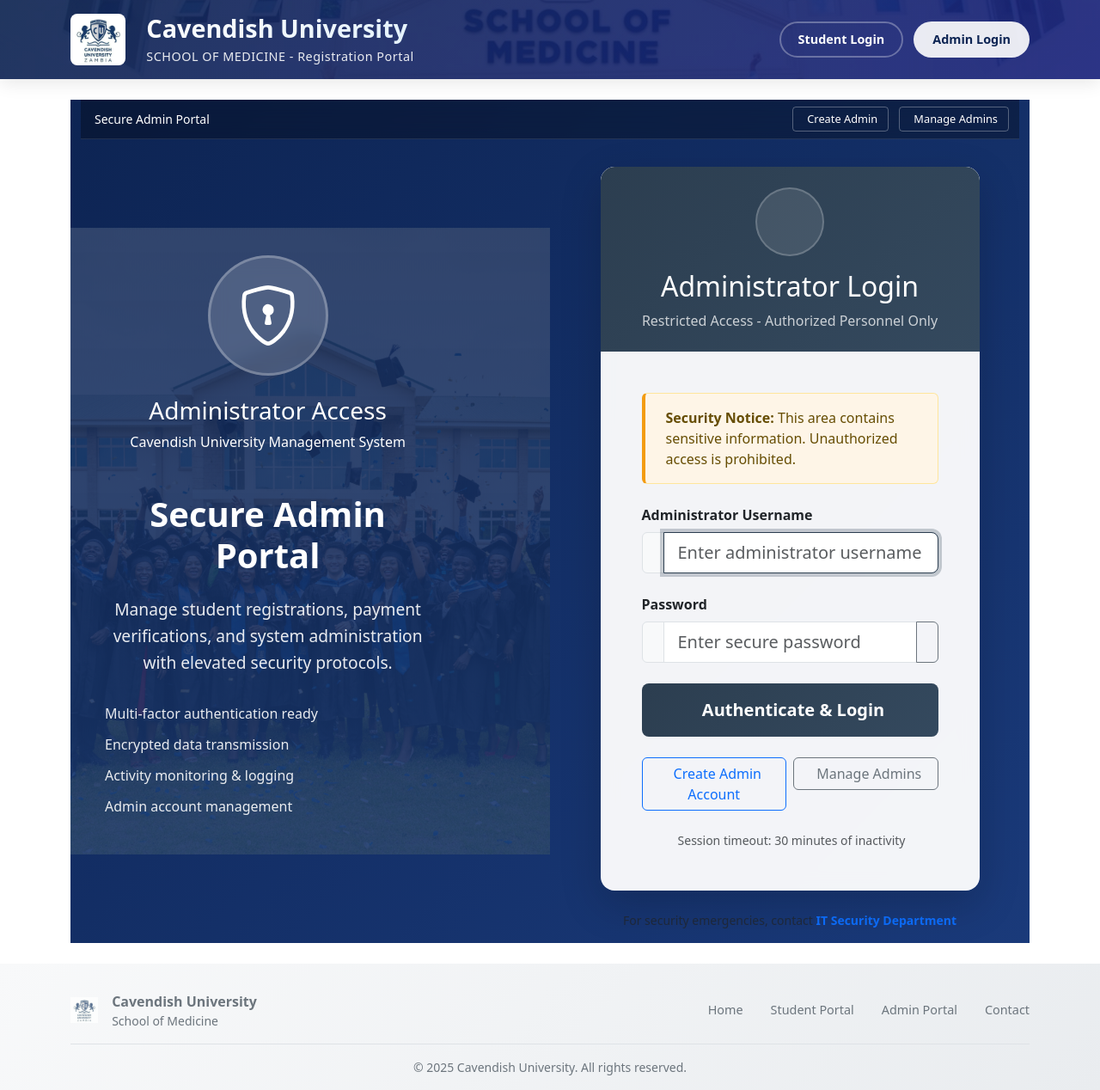
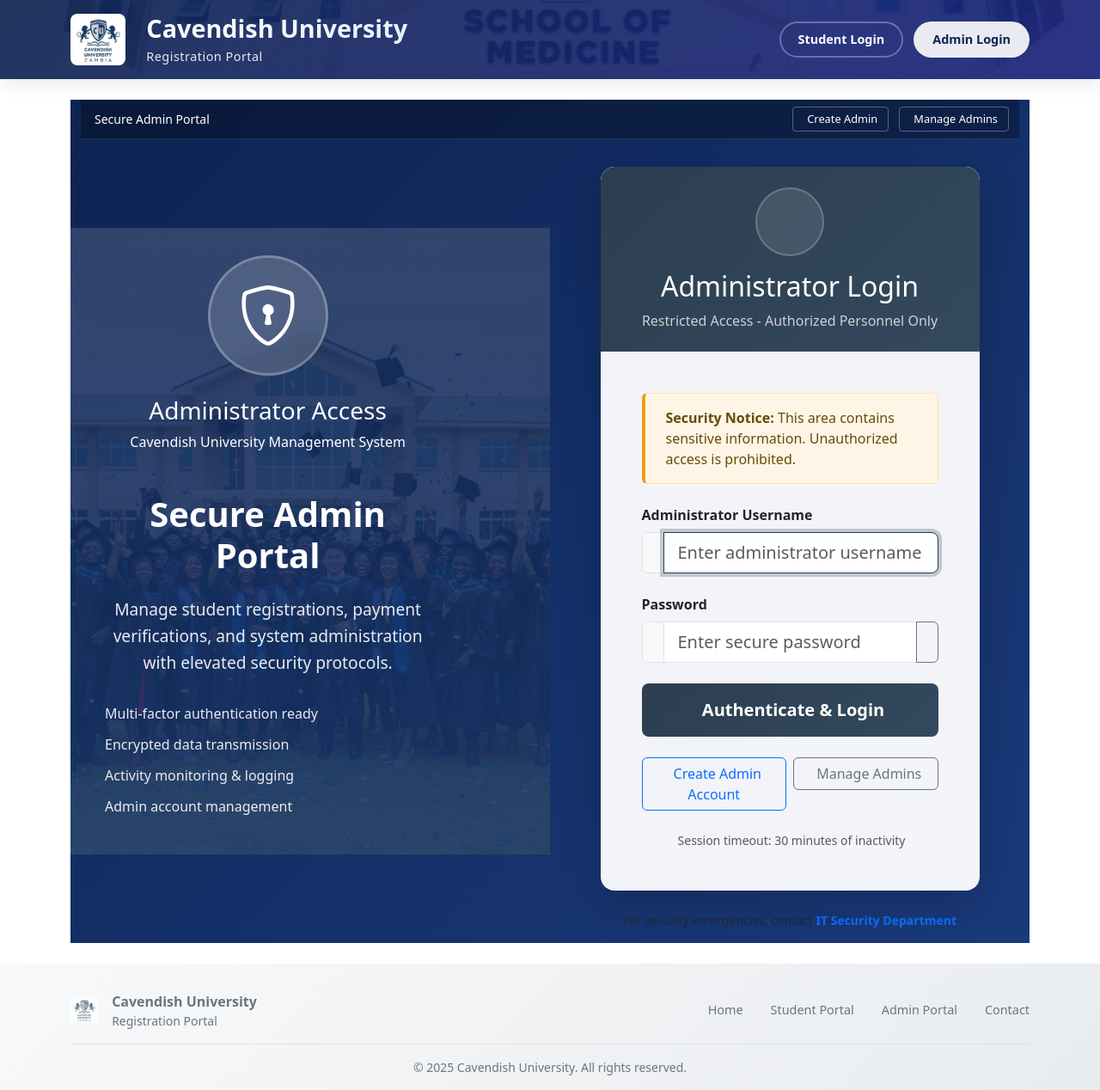
Before and after one commit to Alphique/cavendish_registration_portal1.0, a Flask app: page /admin/login in a window 1280 px wide. Shown: the whole page at 86% size. Run offline with Flask 3, Linux system fonts and the light colour scheme.

Commit message:
describe changes made

```diff
--- a/app/templates/base.html
+++ b/app/templates/base.html
@@ -258,7 +258,7 @@
                          class="university-logo">
                     <div class="university-title">
                         <h1>Cavendish University</h1>
-                        <p class="tagline">SCHOOL OF MEDICINE - Registration Portal</p>
+                        <p class="tagline">Registration Portal</p>
                     </div>
                 </div>
 
@@ -357,7 +357,7 @@
                          class="footer-logo">
                     <div>
                         <p class="mb-0 fw-bold">Cavendish University</p>
-                        <p class="mb-0 small">School of Medicine</p>
+                        <p class="mb-0 small">Registration Portal</p>
                     </div>
                 </div>
 
--- a/app/templates/index.html
+++ b/app/templates/index.html
@@ -501,7 +501,7 @@
                     </div>
                     <div class="university-title">
                         <h1>Cavendish University</h1>
-                        <p class="tagline">SCHOOL OF MEDICINE</p>
+                        <p class="tagline">STUDENT REGISTRATION PORTAL</p>
                     </div>
                 </div>
                 <nav class="nav-links">
```
Also changed, not shown: app/cavendish_registration.db, 2 other files.
